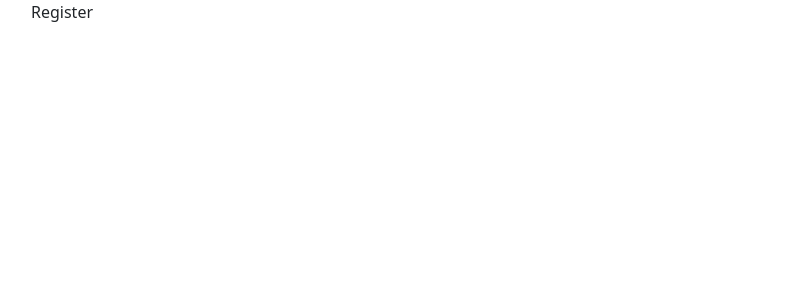
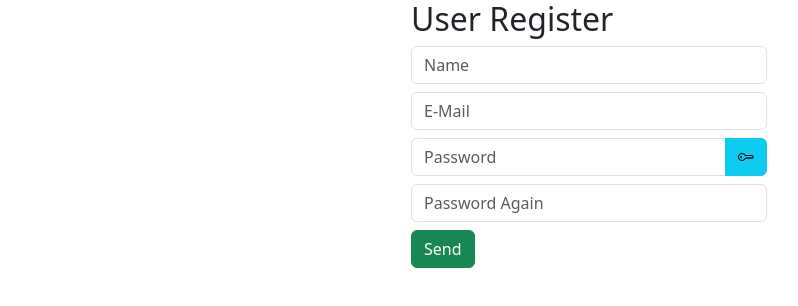
Before and after one commit to hakanozer/Full_Stack_Spring_React_2401, a React (Create React App) app in the folder frontEnd/project/: page /register in a window 1280 px wide. Shown: the top 306 px of the page, without its empty margins (51-849 px from the left). Built offline with nearby package versions, Linux system fonts and the light colour scheme.

Commit message:
Update Register.tsx

```diff
--- a/frontEnd/project/src/pages/Register.tsx
+++ b/frontEnd/project/src/pages/Register.tsx
@@ -1,8 +1,35 @@
-import React from 'react'
+import React, { useState } from 'react'
 
 function Register() {
+
+  const [passShow, setPassShow] = useState(false)
+
   return (
-    <div>Register</div>
+    <>
+      <div className='row'>
+        <div className='col-12 col-md-3 col-lg-4'></div>
+        <div className='col-12 col-md-6 col-lg-4'>
+          <h2>User Register</h2>
+          <form>
+            <div className='mb-2'>
+              <input placeholder='Name' className='form-control' />
+            </div>
+            <div className='mb-2'>
+              <input type='email' placeholder='E-Mail' className='form-control' />
+            </div>
+            <div className='mb-2 input-group'>
+              <input type={passShow == true ? 'text' : 'password'} placeholder='Password' className='form-control' />
+              <a onClick={() => setPassShow(!passShow)} className='btn btn-info'><i className={passShow == true ? 'bi bi-key-fill' : 'bi bi-key'}></i></a>
+            </div>
+            <div className='mb-2'>
+              <input type={passShow == true ? 'text' : 'password'} placeholder='Password Again' className='form-control' />
+            </div>
+            <button className='btn btn-success'>Send</button>
+          </form>
+        </div>
+        <div className='col-12 col-md-3 col-lg-4'></div>
+      </div>
+    </>
   )
 }
 
```
